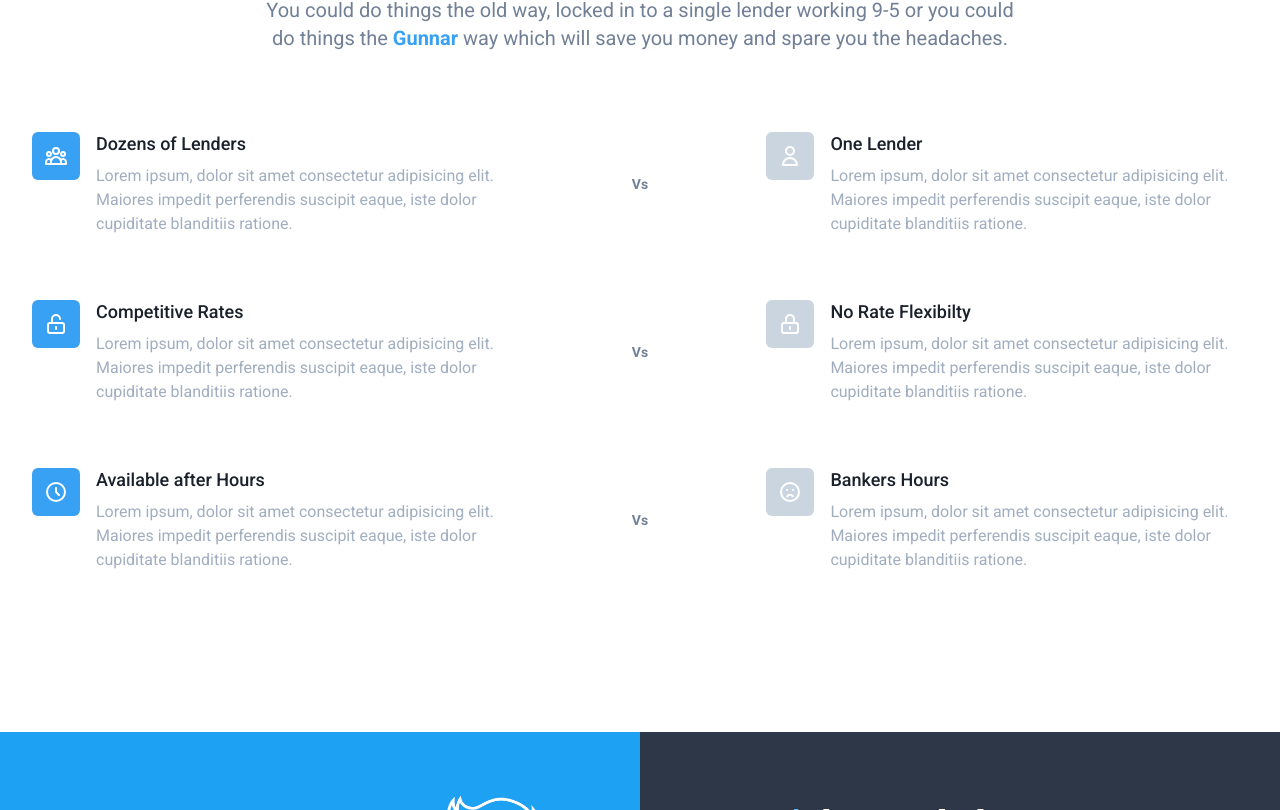
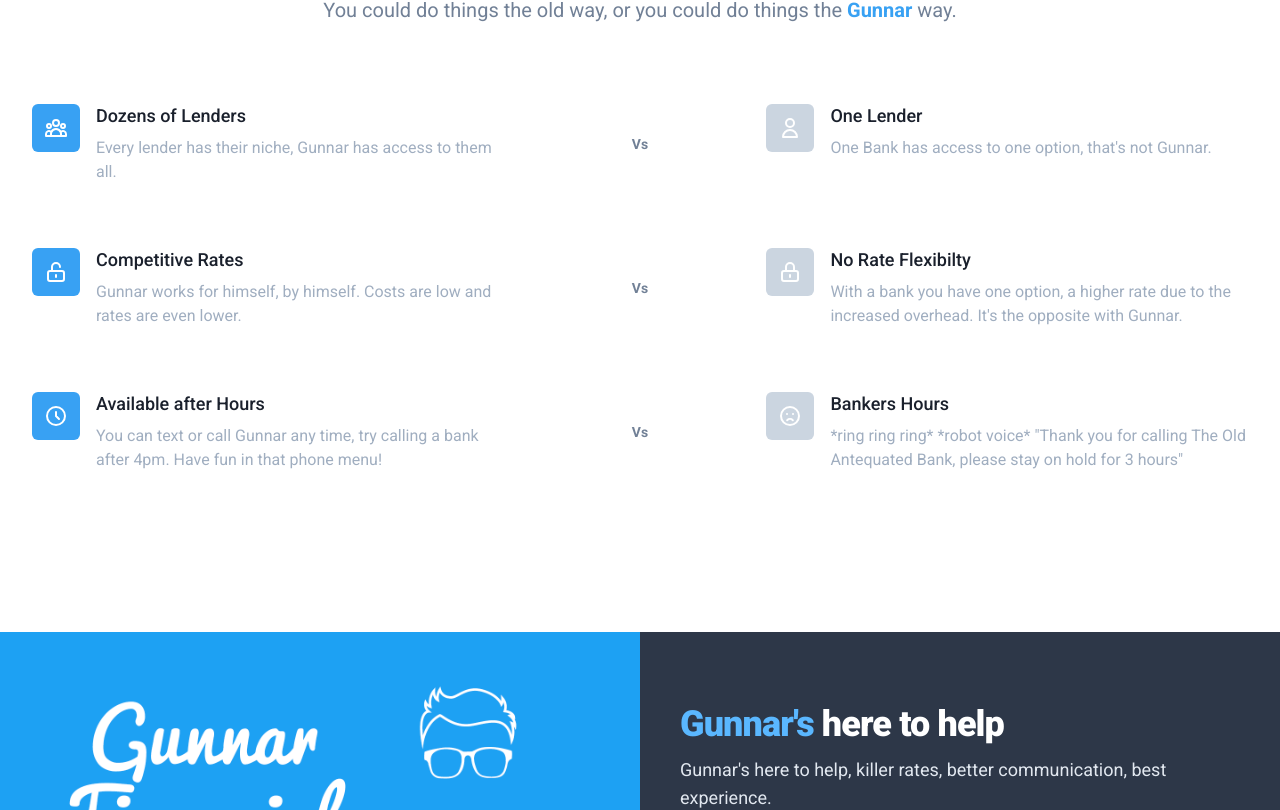
Before and after one commit to danwritecode/Gunnar-Mortgage, a Nuxt app: page / in a window 1280 px wide. Shown: the part 750-1560 px from the top of the page. Built offline with nearby package versions, Linux system fonts and the light colour scheme.

Commit message:
updated wording per request from Gunnar

```diff
--- a/pages/index.vue
+++ b/pages/index.vue
@@ -22,7 +22,7 @@
             Why <span class="text-gb-600">Gunnar</span>?
           </h3>
           <p class="mt-4 max-w-3xl mx-auto text-center text-xl leading-7 text-gray-600">
-            You could do things the old way, locked in to a single lender working 9-5 or you could do things the <span class="text-gb-600 font-bold">Gunnar</span> way which will save you money and spare you the headaches.
+            You could do things the old way, or you could do things the <span class="text-gb-600 font-bold">Gunnar</span> way.
           </p>
         </div>
 
@@ -41,7 +41,7 @@
                   <div class="ml-4">
                     <h5 class="text-lg leading-6 font-medium text-gray-900">Dozens of Lenders</h5>
                     <p class="mt-2 text-base leading-6 text-gray-500">
-                      Lorem ipsum, dolor sit amet consectetur adipisicing elit. Maiores impedit perferendis suscipit eaque, iste dolor cupiditate blanditiis ratione.
+                      Every lender has their niche, Gunnar has access to them all.
                     </p>
                   </div>
                 </div>
@@ -61,7 +61,7 @@
                   <div class="ml-4">
                     <h5 class="text-lg leading-6 font-medium text-gray-900">One Lender</h5>
                     <p class="mt-2 text-base leading-6 text-gray-500">
-                      Lorem ipsum, dolor sit amet consectetur adipisicing elit. Maiores impedit perferendis suscipit eaque, iste dolor cupiditate blanditiis ratione.
+                      One Bank has access to one option, that's not Gunnar.
                     </p>
                   </div>
                 </div>
@@ -80,7 +80,7 @@
                   <div class="ml-4">
                     <h5 class="text-lg leading-6 font-medium text-gray-900">Competitive Rates</h5>
                     <p class="mt-2 text-base leading-6 text-gray-500">
-                      Lorem ipsum, dolor sit amet consectetur adipisicing elit. Maiores impedit perferendis suscipit eaque, iste dolor cupiditate blanditiis ratione.
+                      Gunnar works for himself, by himself. Costs are low and rates are even lower.
                     </p>
                   </div>
                 </div>
@@ -100,7 +100,7 @@
                   <div class="ml-4">
                     <h5 class="text-lg leading-6 font-medium text-gray-900">No Rate Flexibilty</h5>
                     <p class="mt-2 text-base leading-6 text-gray-500">
-                      Lorem ipsum, dolor sit amet consectetur adipisicing elit. Maiores impedit perferendis suscipit eaque, iste dolor cupiditate blanditiis ratione.
+                      With a bank you have one option, a higher rate due to the increased overhead. It's the opposite with Gunnar.
                     </p>
                   </div>
                 </div>
@@ -119,7 +119,7 @@
                   <div class="ml-4">
                     <h5 class="text-lg leading-6 font-medium text-gray-900">Available after Hours</h5>
                     <p class="mt-2 text-base leading-6 text-gray-500">
-                      Lorem ipsum, dolor sit amet consectetur adipisicing elit. Maiores impedit perferendis suscipit eaque, iste dolor cupiditate blanditiis ratione.
+                      You can text or call Gunnar any time, try calling a bank after 4pm. Have fun in that phone menu!
                     </p>
                   </div>
                 </div>
@@ -139,7 +139,7 @@
                   <div class="ml-4">
                     <h5 class="text-lg leading-6 font-medium text-gray-900">Bankers Hours</h5>
                     <p class="mt-2 text-base leading-6 text-gray-500">
-                      Lorem ipsum, dolor sit amet consectetur adipisicing elit. Maiores impedit perferendis suscipit eaque, iste dolor cupiditate blanditiis ratione.
+                      *ring ring ring* *robot voice* "Thank you for calling The Old Antequated Bank, please stay on hold for 3 hours"
                     </p>
                   </div>
                 </div>
@@ -160,7 +160,7 @@
             <span class="text-gb-400">Gunnar's</span> here to help
           </h2>
           <p class="mt-3 text-lg leading-7 text-gray-300">
-            Lorem ipsum dolor sit amet, consectetur adipiscing elit. Et, egestas tempus tellus etiam sed. Quam a scelerisque amet ullamcorper eu enim et fermentum, augue. Aliquet amet volutpat quisque ut interdum tincidunt duis.
+            Gunnar's here to help, killer rates, better communication, best experience.
           </p>
           <div class="rounded-md shadow mt-5 sm:mt-8">
             <a href="https://gunnarmortgage.floify.com/" target="_blank" class="w-full flex items-center justify-center px-8 py-3 border border-transparent text-base leading-6 font-medium rounded-md text-white bg-gb-600 hover:bg-gb-500 focus:outline-none focus:border-gb-700 focus:shadow-outline-gb transition duration-150 ease-in-out md:py-4 md:text-lg md:px-10">
```
